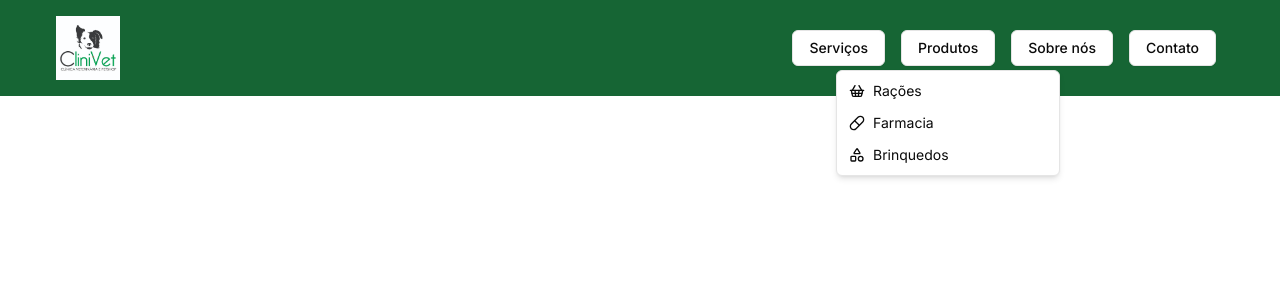
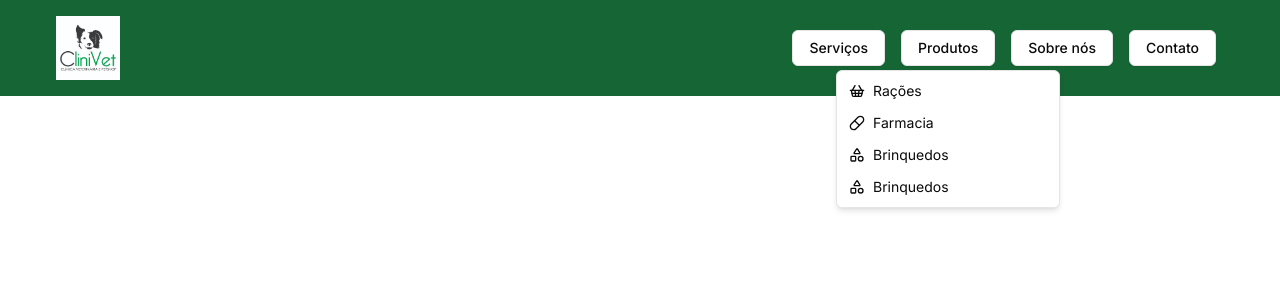
Before and after one commit to Nicolasmoss92/clini-vet, a Next.js app: page /home in a window 1280 px wide. Both pictures are taken after a click on the button "Produtos". Shown: the top 300 px of the page. Built offline with nearby package versions, Linux system fonts and the light colour scheme.

Commit message:
feat: teste

```diff
--- a/src/components/layout/ButtonDropdownService.tsx
+++ b/src/components/layout/ButtonDropdownService.tsx
@@ -37,6 +37,10 @@ export function DropdownService() {
             <Shapes className="mr-2 h-4 w-4" />
             <span>Brinquedos</span>
           </DropdownMenuItem>
+          <DropdownMenuItem>
+            <Shapes className="mr-2 h-4 w-4" />
+            <span>Brinquedos</span>
+          </DropdownMenuItem>
         </DropdownMenuGroup>
       </DropdownMenuContent>
     </DropdownMenu>
```
